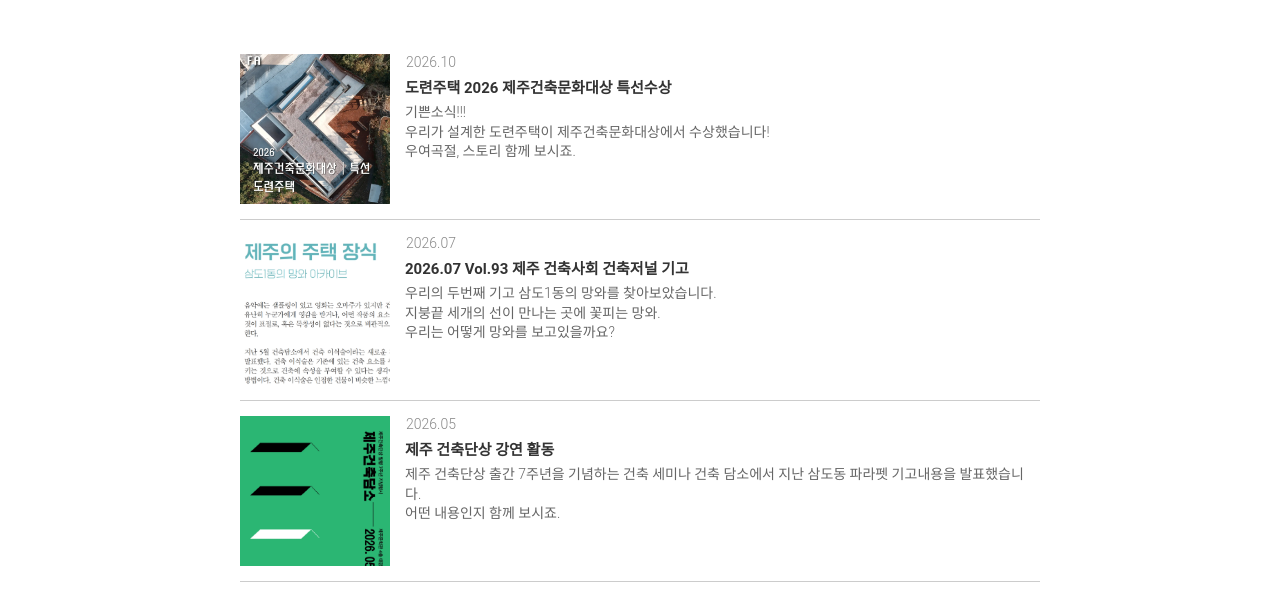
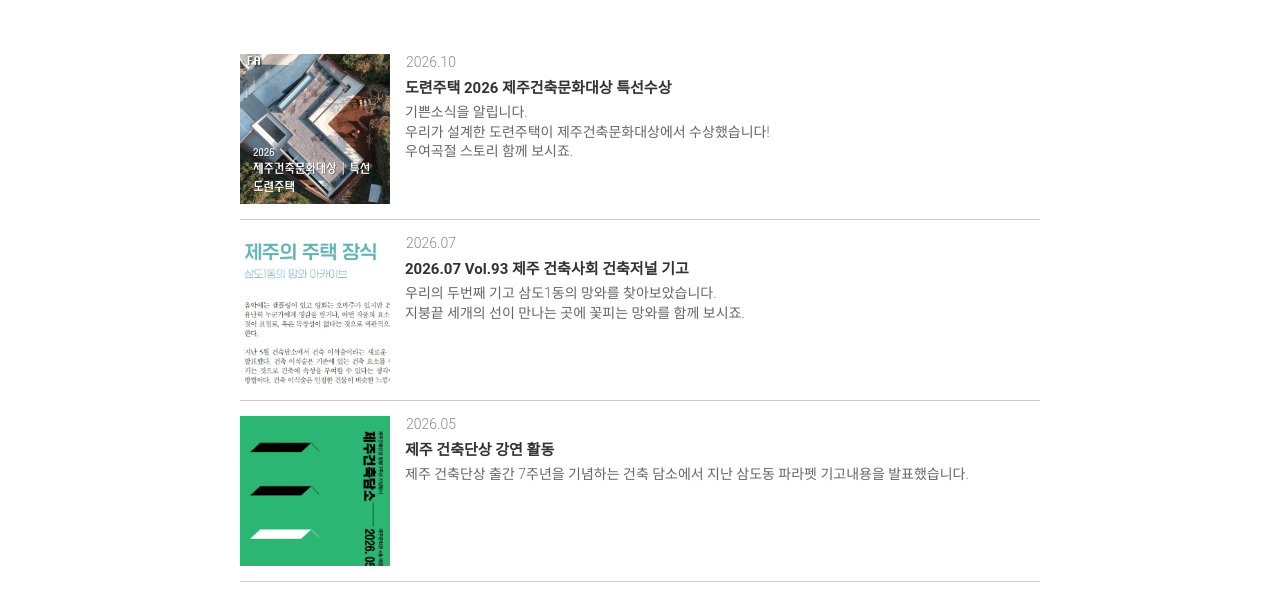
Before and after one commit to hankwon4557/hankwon4557.github.io, a plain HTML site: page news.html in a window 1280 px wide. Shown: the part 181-775 px from the top of the page. Drawn offline with Linux system fonts and the light colour scheme; grey boxes are pictures that could not be loaded; a web font is replaced by a local one.

Commit message:
26.11.23. 22:20

```diff
--- a/news.html
+++ b/news.html
@@ -38,21 +38,21 @@
             {
                 date: "2026.10",
                 title: "도련주택 2026 제주건축문화대상 특선수상",
-                content: "기쁜소식!!!<br> 우리가 설계한 도련주택이 제주건축문화대상에서 수상했습니다!<br>우여곡절, 스토리 함께 보시죠.",
+                content: "기쁜소식을 알립니다.<br> 우리가 설계한 도련주택이 제주건축문화대상에서 수상했습니다!<br>우여곡절 스토리 함께 보시죠.",
                 image: "assets/image/news/2026.10.webp",
                 url: "https://blog.naver.com/ojo_architects/224488976710"
             },
             {
                 date: "2026.07",
                 title: "2026.07 Vol.93 제주 건축사회 건축저널 기고",
-                content: "우리의 두번째 기고 삼도1동의 망와를 찾아보았습니다.<br>지붕끝 세개의 선이 만나는 곳에 꽃피는 망와.<br>우리는 어떻게 망와를 보고있을까요?",
+                content: "우리의 두번째 기고 삼도1동의 망와를 찾아보았습니다.<br>지붕끝 세개의 선이 만나는 곳에 꽃피는 망와를 함께 보시죠.",
                 image: "assets/image/news/2026.07.webp", // 폴더 구조에 맞춘 경로
                 url: "https://blog.naver.com/ojo_architects/224434531186"
             },
             {
                 date: "2026.05",
                 title: "제주 건축단상 강연 활동",
-                content: "제주 건축단상 출간 7주년을 기념하는 건축 세미나 건축 담소에서 지난 삼도동 파라펫 기고내용을 발표했습니다.<br>어떤 내용인지 함께 보시죠.",
+                content: "제주 건축단상 출간 7주년을 기념하는 건축 담소에서 지난 삼도동 파라펫 기고내용을 발표했습니다.",
                 image: "assets/image/news/2026.05.webp", // 폴더 구조에 맞춘 경로
                 url: "https://blog.naver.com/ojo_architects/224486415305"
             },
```
